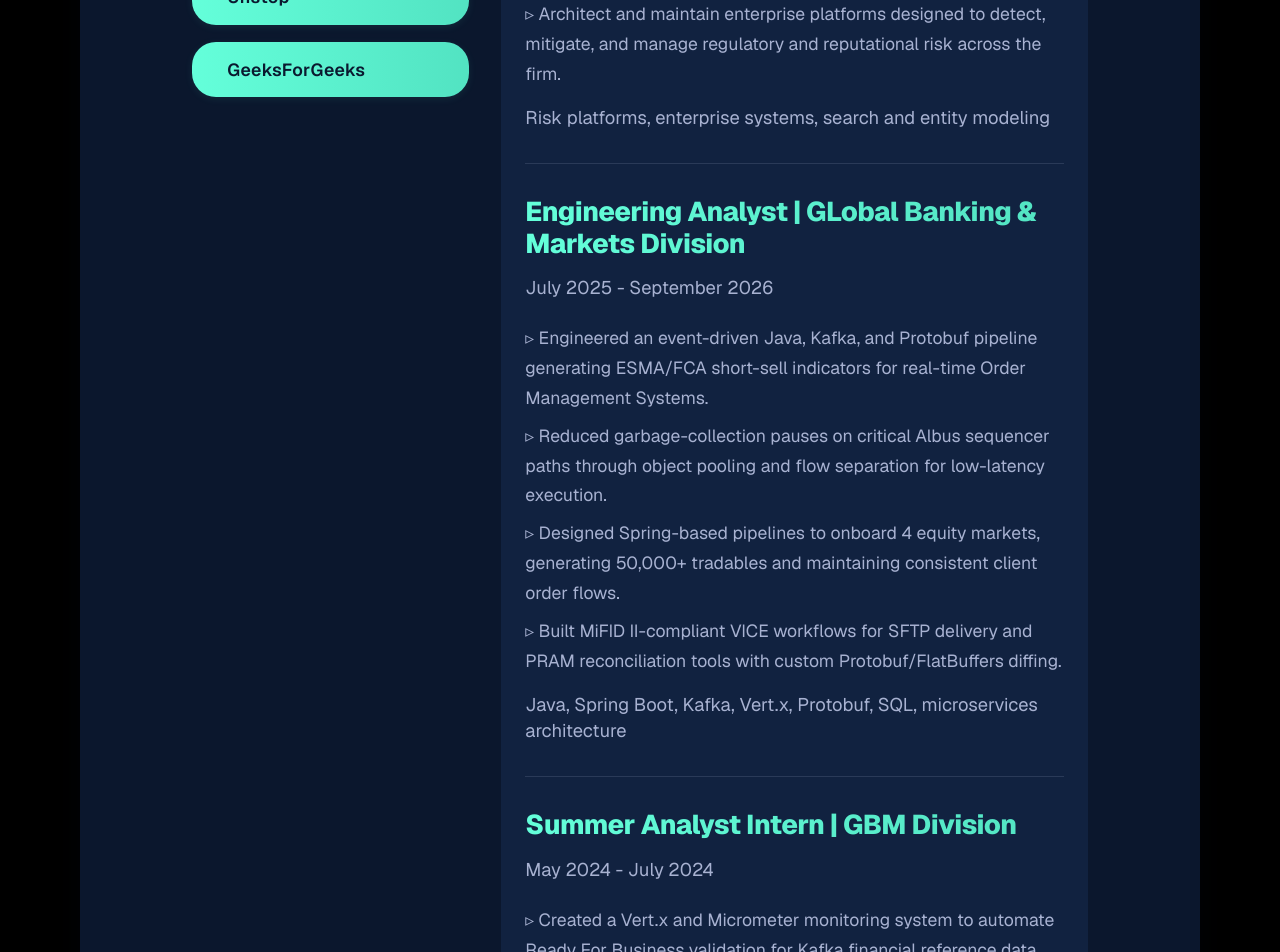
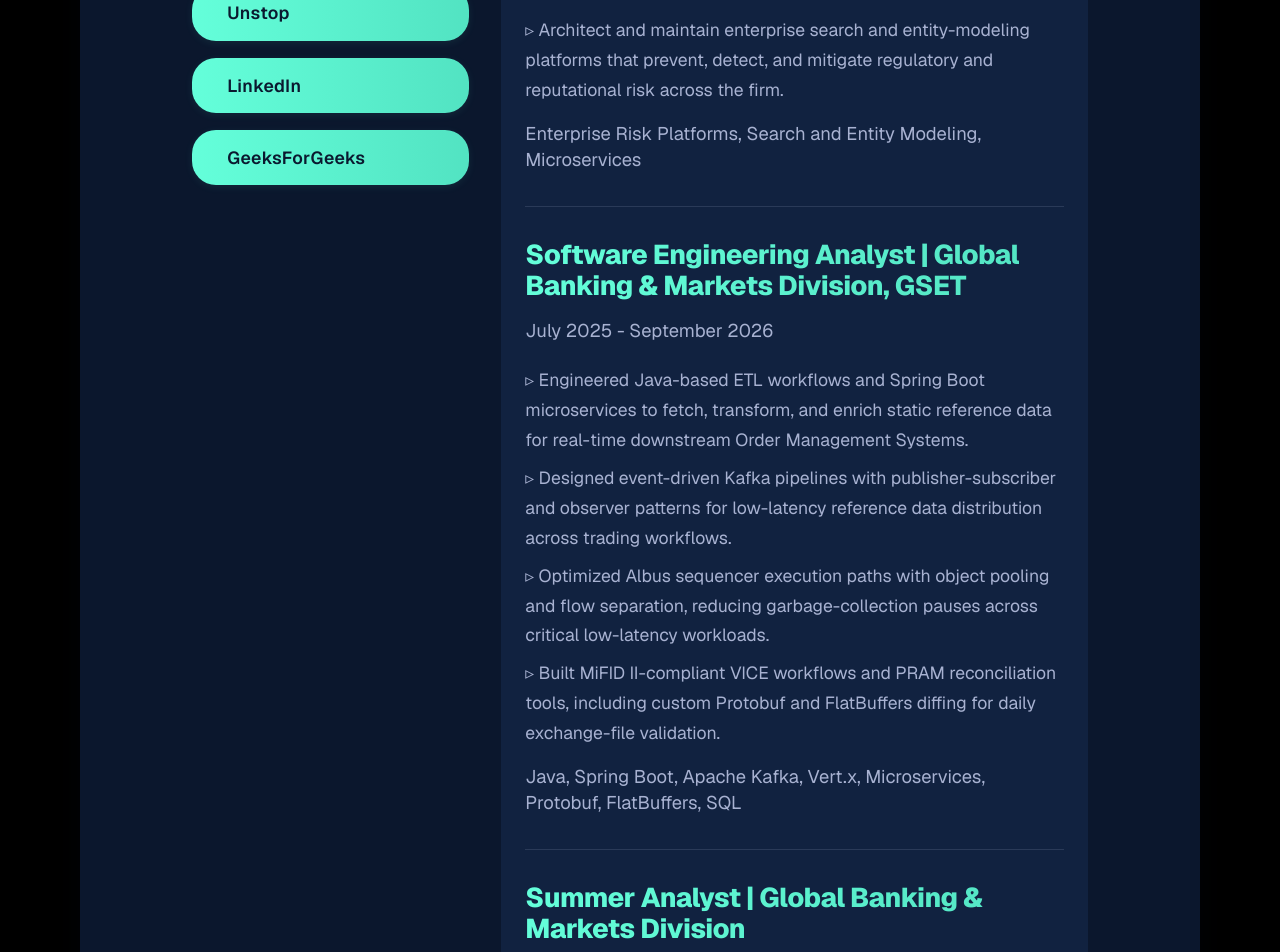
Before and after one commit to anushamahajan5/Portfolio, a Next.js app: page / in a window 1280 px wide. Shown: the part 2160-3112 px from the top of the page. Built offline with nearby package versions, Linux system fonts and the light colour scheme.

Commit message:
Fixed experineces

```diff
--- a/app/engineering-notes.tsx
+++ b/app/engineering-notes.tsx
@@ -6,7 +6,7 @@ const notes = [
 export default function EngineeringNotes() {
   return (
     <section id="notes" className="py-20 px-4">
-      <div className="max-w-6xl mx-auto">
+      <div className="w-full mx-auto">
         <p className="eyebrow">FIELD NOTES</p>
         <h2 className="text-4xl font-bold mb-10">Engineering Notes</h2>
         <div className="notes-grid">
--- a/app/experience.tsx
+++ b/app/experience.tsx
@@ -23,29 +23,29 @@ const experiences: Company[] = [
         title: 'Software Engineer Analyst | Compliance & Risk Engineering',
         period: 'September 2026 - Present',
         points: [
-          'Architect and maintain enterprise platforms designed to detect, mitigate, and manage regulatory and reputational risk across the firm.',
+          'Architect and maintain enterprise search and entity-modeling platforms that prevent, detect, and mitigate regulatory and reputational risk across the firm.',
         ],
-        tech: 'Risk platforms, enterprise systems, search and entity modeling',
+        tech: 'Enterprise Risk Platforms, Search and Entity Modeling, Microservices',
       },
       {
-        title: 'Engineering Analyst | GLobal Banking & Markets Division',
+        title: 'Software Engineering Analyst | Global Banking & Markets Division, GSET',
         period: 'July 2025 - September 2026',
         points: [
-          'Engineered an event-driven Java, Kafka, and Protobuf pipeline generating ESMA/FCA short-sell indicators for real-time Order Management Systems.',
-          'Reduced garbage-collection pauses on critical Albus sequencer paths through object pooling and flow separation for low-latency execution.',
-          'Designed Spring-based pipelines to onboard 4 equity markets, generating 50,000+ tradables and maintaining consistent client order flows.',
-          'Built MiFID II-compliant VICE workflows for SFTP delivery and PRAM reconciliation tools with custom Protobuf/FlatBuffers diffing.',
+          'Engineered Java-based ETL workflows and Spring Boot microservices to fetch, transform, and enrich static reference data for real-time downstream Order Management Systems.',
+          'Designed event-driven Kafka pipelines with publisher-subscriber and observer patterns for low-latency reference data distribution across trading workflows.',
+          'Optimized Albus sequencer execution paths with object pooling and flow separation, reducing garbage-collection pauses across critical low-latency workloads.',
+          'Built MiFID II-compliant VICE workflows and PRAM reconciliation tools, including custom Protobuf and FlatBuffers diffing for daily exchange-file validation.',
         ],
-        tech: 'Java, Spring Boot, Kafka, Vert.x, Protobuf, SQL, microservices architecture',
+        tech: 'Java, Spring Boot, Apache Kafka, Vert.x, Microservices, Protobuf, FlatBuffers, SQL',
       },
       {
-        title: 'Summer Analyst Intern | GBM Division',
+        title: 'Summer Analyst | Global Banking & Markets Division',
         period: 'May 2024 - July 2024',
         points: [
-          'Created a Vert.x and Micrometer monitoring system to automate Ready For Business validation for Kafka financial reference data.',
-          'Engineered a Python pipeline converting 500,000+ records into InfluxDB format and powered a React dashboard for 10+ EMEA datasets.',
+          'Implemented Ready For Business validation with Vert.x and Micrometer to monitor Kafka streams carrying financial reference data.',
+          'Engineered a Python pipeline converting 500,000+ JSON records into InfluxDB format and powering a React dashboard with Red/Green health indicators across 10+ EMEA datasets.',
         ],
-        tech: 'Vert.x, Micrometer, ReactJS, Python, Web UI',
+        tech: 'Python, Vert.x, Micrometer, Apache Kafka, InfluxDB, React',
       },
     ],
   },
@@ -53,13 +53,13 @@ const experiences: Company[] = [
     company: 'Grafieks',
     roles: [
       {
-        title: 'Data Visualization Intern',
+        title: 'Software Engineer Intern',
         period: 'February 2025 - May 2025',
         points: [
-          'Built a combination chart for real-time database feeds using D3.js and Node.js.',
-          'Redesigned 10+ data visualization, analytics dashboard, and SlickGrid table components to improve usability.',
+          'Built D3.js and Node.js combination charts to visualize multiple real-time metrics in a unified dashboard.',
+          'Redesigned 10+ data visualization screens, analytics dashboards, and SlickGrid table components to improve usability and navigation.',
         ],
-        tech: 'Node.js, ReactJS, D3.js, SlickGrid',
+        tech: 'Node.js, React, D3.js, SlickGrid, JavaScript',
       },
     ],
   },
@@ -70,10 +70,22 @@ const experiences: Company[] = [
         title: 'Quality Assurance Intern',
         period: 'September 2024 - December 2024',
         points: [
-          'Verified 50+ SQL queries and debugged 100+ test cases to ensure application functionality.',
-          'Identified and resolved critical application bugs across key product workflows.',
+          'Validated 50+ SQL queries, debugged 100+ test cases, and identified and resolved critical defects across core product workflows.',
         ],
-        tech: 'SQL, DSA, quality assurance',
+        tech: 'SQL, Test Case Design, Quality Assurance, Debugging',
+      },
+    ],
+  },
+  {
+    company: 'LinkedIn',
+    roles: [
+      {
+        title: 'LinkedIn-CoachIn Mentee',
+        period: 'April 2023 - October 2023',
+        points: [
+          'Selected among the top 60 women in tech across India for one-on-one technical and career mentorship from LinkedIn industry experts.',
+        ],
+        tech: 'Data Structures and Algorithms, Technical Mentorship, Career Development',
       },
     ],
   },
@@ -84,9 +96,9 @@ const experiences: Company[] = [
         title: 'Content Writing Intern',
         period: 'September 2023 - December 2023',
         points: [
-          'Wrote 20+ articles on data structures and algorithms, contributing to the educational content library.',
+          'Authored 20+ technical articles on data structures and algorithms for the core educational library.',
         ],
-        tech: 'Data Structures, Algorithms, technical writing',
+        tech: 'Data Structures, Algorithms, Technical Writing',
       },
     ],
   },
--- a/app/globals.css
+++ b/app/globals.css
@@ -70,6 +70,7 @@ section {
 main > section {
   width: 100%;
   max-width: 1120px;
+  margin: 0 auto;
   box-sizing: border-box;
 }
 
--- a/app/highlights.tsx
+++ b/app/highlights.tsx
@@ -9,7 +9,7 @@ const highlights = [
 export default function Highlights() {
   return (
     <section id="highlights" className="py-20 px-4">
-      <div className="max-w-6xl mx-auto">
+      <div className="w-full mx-auto">
         <p className="eyebrow">SIGNALS</p>
         <h2 className="text-4xl font-bold mb-10">Honors & Education</h2>
         <div className="highlights-grid">
--- a/app/page.tsx
+++ b/app/page.tsx
@@ -12,7 +12,7 @@ export default function Home() {
   return (
     <div className="min-h-screen bg-black text-white font-sans">
       <Nav />
-      <main className="flex flex-col gap-8 pt-16">
+      <main className="flex flex-col gap-10 pt-16">
         <Hero />
         <About />
         <Experience />
--- a/app/projects.tsx
+++ b/app/projects.tsx
@@ -55,15 +55,6 @@ const projects: Project[] = [
     label: "AI / backend",
     href: "https://github.com/anushamahajan5/ResumeCurator",
     visual: "assistant",
-  },
-  {
-    title: "Real-time Data Pipeline Lab",
-    category: "Distributed & Systems",
-    description:
-      "A systems prototype exploring Kafka event streams, Spring Boot consumers, Redis-backed state, and observable ETL boundaries.",
-    tech: "Kafka · Spring Boot · Redis · Docker",
-    label: "Systems prototype",
-    visual: "pipeline",
   },
   {
     title: "Company Knowledge Assistant",
```
